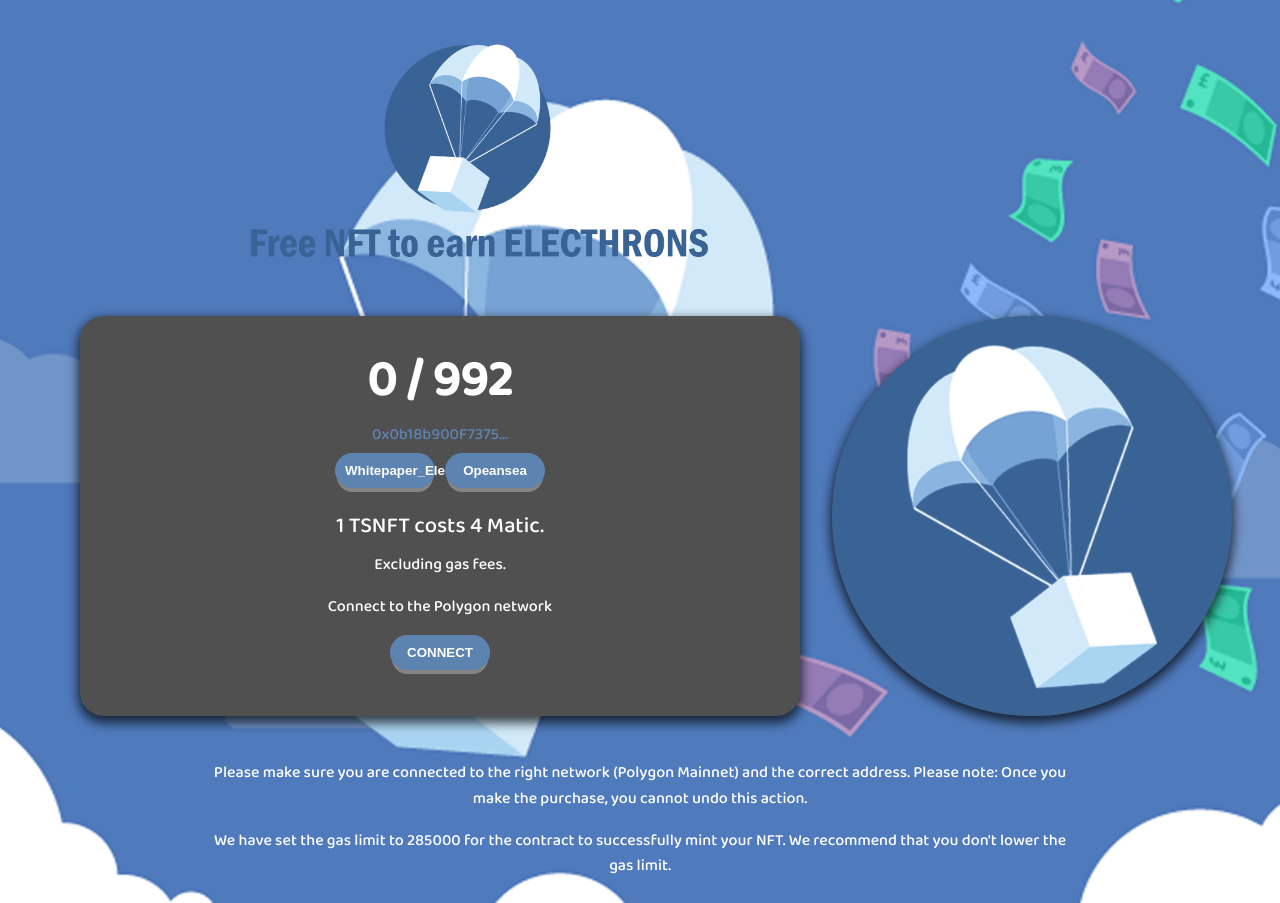
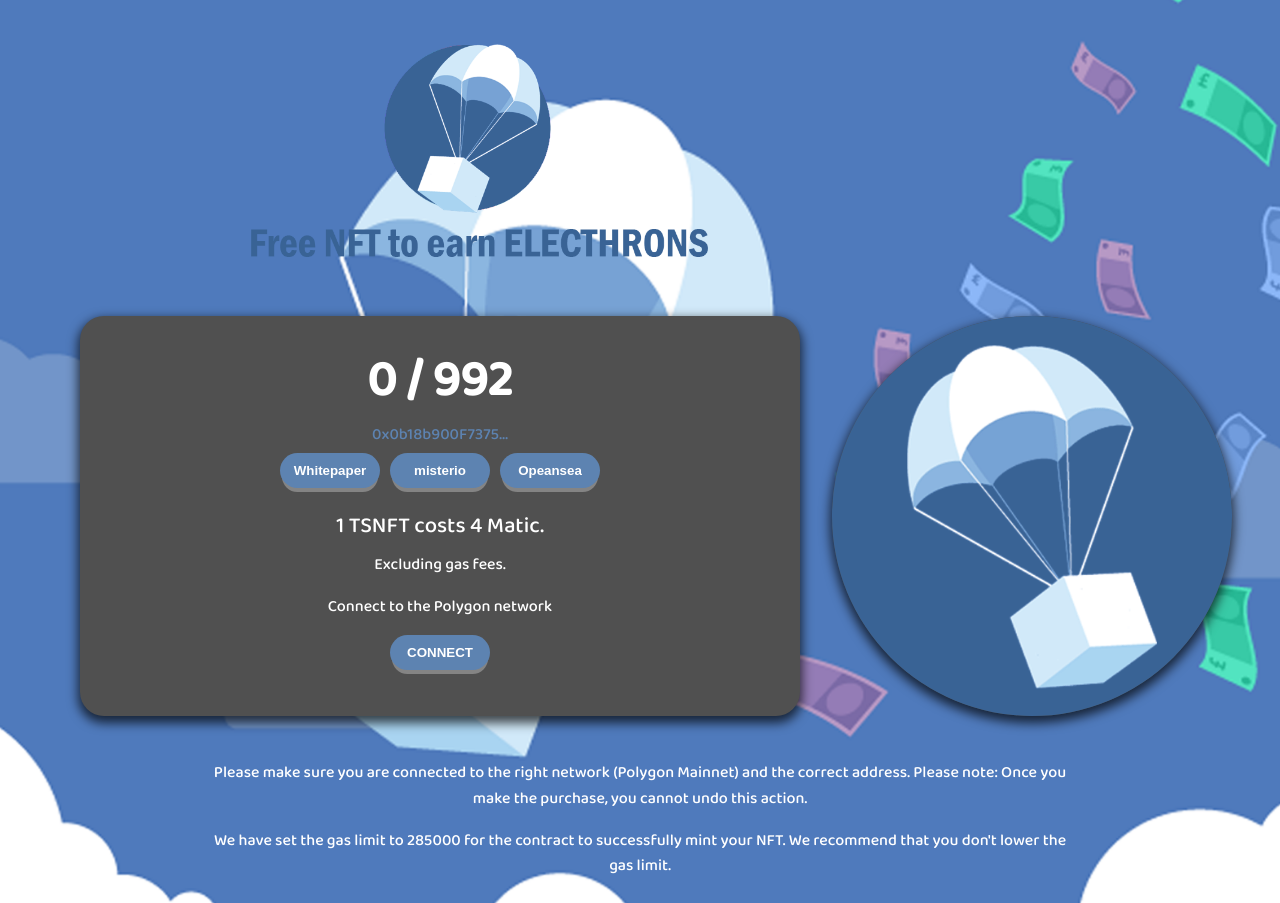
Before and after one commit to soujiang/soujiangminterdapp, a React (Create React App) app: page / in a window 1280 px wide. Built offline with nearby package versions, Linux system fonts and the light colour scheme.

Commit message:
versiones

```diff
--- a/src/App.js
+++ b/src/App.js
@@ -245,14 +245,26 @@ function App() {
             >
               <StyledButton
                 onClick={(e) => {
-                  window.open("/config/roadmap.pdf", "_blank");
+                  window.open("/upload/whitepaper_electhrons.pdf", "_blank");
                 }}
                 style={{
                   margin: "5px",
                 }}
               >
-                Whitepaper_Electhrons
+                Whitepaper
               </StyledButton>
+
+              <StyledButton
+                onClick={(e) => {
+                  window.open("/upload/whitepaper_electhrons.pdf", "_blank");
+                }}
+                style={{
+                  margin: "5px",
+                }}
+              >
+                misterio
+              </StyledButton>
+
               <StyledButton
                 style={{
                   margin: "5px",
```
Also changed, not shown: 1 other file (tests, documents, lock files or other folders).
